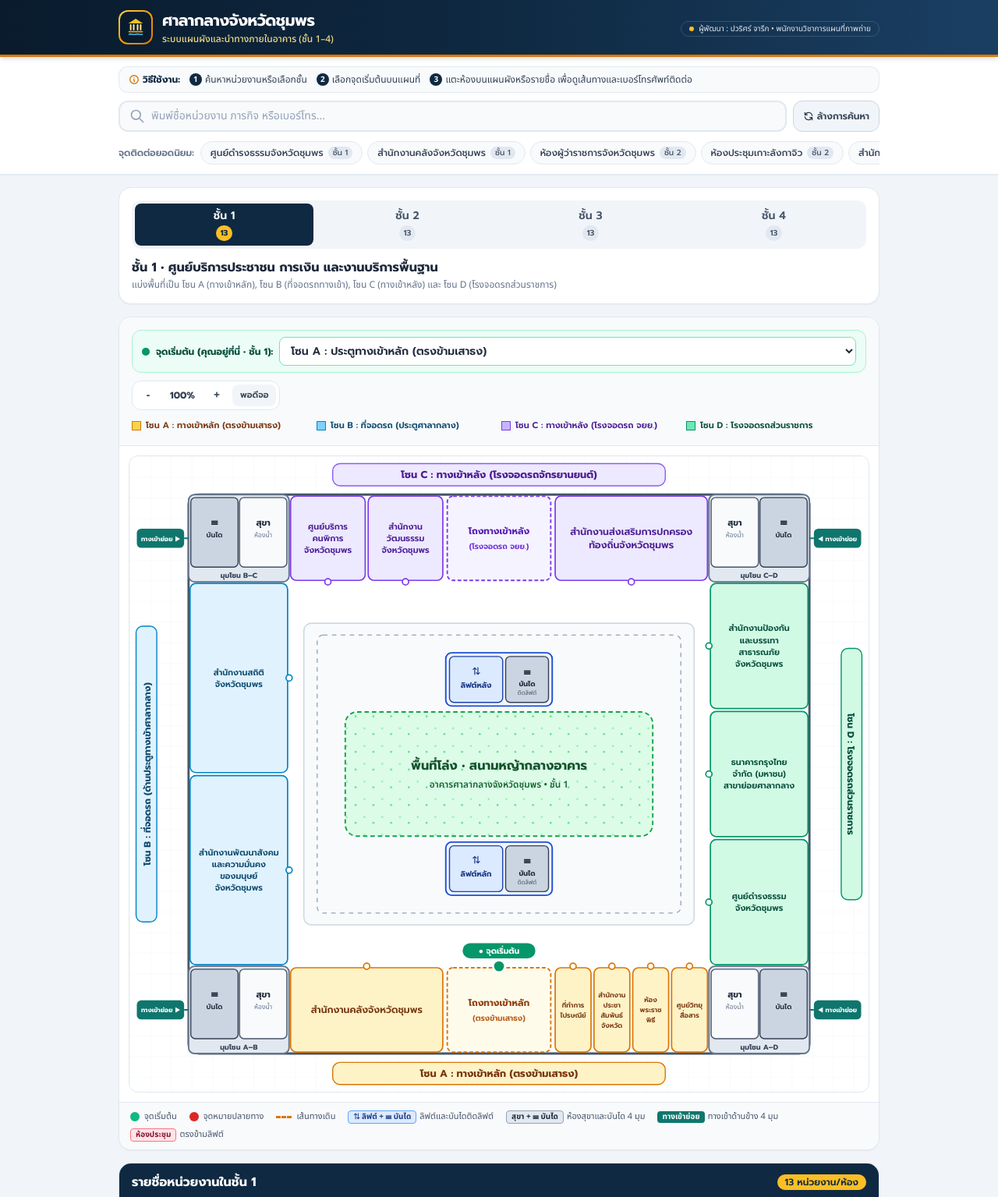
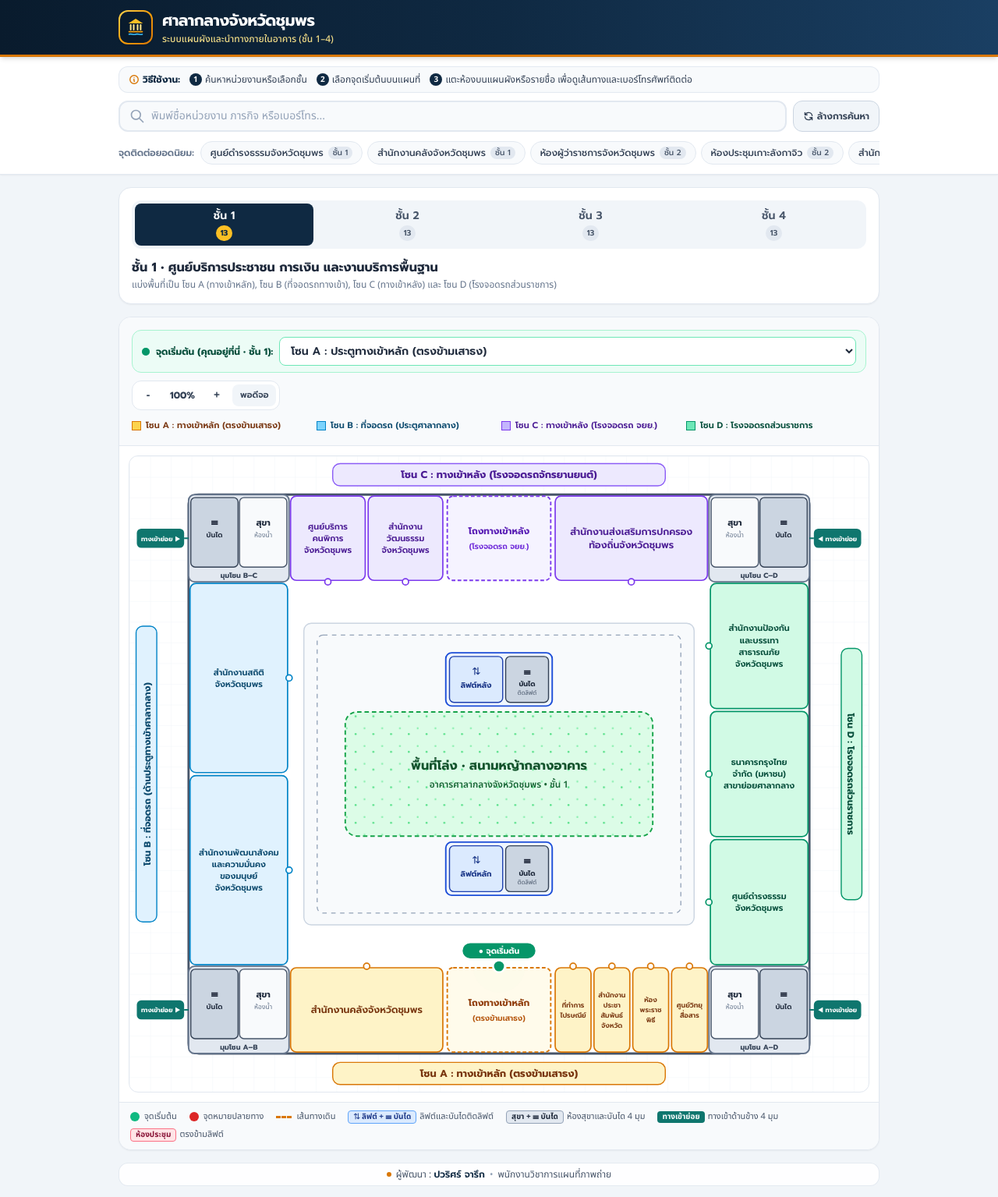
Before and after one commit to pawaritx27/pawaritx27.github.io, a plain HTML site: page index.html in a window 1280 px wide. Shown: the top 1535 px of the page at 78% size. Drawn offline with nearby package versions, Linux system fonts and the light colour scheme.

Commit message:
Update index.html

```diff
--- a/index.html
+++ b/index.html
@@ -82,8 +82,7 @@
 <body class="min-h-screen flex flex-col">
 
   <header class="bg-gradient-to-r from-gov-navyDark via-gov-navy to-gov-navyLight text-white shadow-md border-b-[3px] border-gov-amber z-40">
-    <div class="max-w-5xl mx-auto px-3.5 sm:px-6 py-2.5 sm:py-3 flex flex-col sm:flex-row sm:items-center sm:justify-between gap-2">
-      <div class="flex items-center gap-2.5 sm:gap-3 min-w-0">
+    <div class="max-w-5xl mx-auto px-3.5 sm:px-6 py-2.5 sm:py-3 flex items-center gap-3">
       <div class="w-10 h-10 sm:w-11 sm:h-11 rounded-xl bg-gradient-to-br from-amber-300 via-amber-500 to-amber-600 p-0.5 shrink-0 shadow">
         <div class="w-full h-full rounded-[10px] bg-gov-navyDark flex items-center justify-center">
           <svg class="w-6 h-6 sm:w-7 sm:h-7" viewBox="0 0 36 36" fill="none" xmlns="http://www.w3.org/2000/svg">
@@ -104,14 +103,6 @@
         <p class="text-[11.5px] sm:text-xs text-amber-200/95 font-medium leading-tight mt-0.5">
           ระบบแผนผังและนำทางภายในอาคาร (ชั้น 1–4)
         </p>
-        </div>
-      </div>
-
-      <div class="self-end sm:self-center shrink-0">
-        <div class="inline-flex items-center gap-1.5 px-2.5 py-1 rounded-full bg-white/8 border border-white/15 text-[9.5px] sm:text-[10px] text-slate-200 leading-none">
-          <span class="w-1.5 h-1.5 rounded-full bg-amber-400 shrink-0"></span>
-          <span>ผู้พัฒนา : ปวริศร์ จารึก • พนักงานวิชาการแผนที่ภาพถ่าย</span>
-        </div>
       </div>
     </div>
   </header>
@@ -244,6 +235,15 @@
         <span class="inline-flex items-center gap-1"><span class="px-1.5 py-0.2 rounded bg-rose-100 text-rose-900 border border-rose-400 font-bold text-[10px]">ห้องประชุม</span> ตรงข้ามลิฟต์</span>
       </div>
     </section>
+
+    <div class="flex items-center justify-center px-3 py-1.5 rounded-xl bg-white/90 border border-slate-200/90 shadow-2xs text-[10.5px] sm:text-xs text-slate-600 text-center">
+      <span class="inline-flex flex-wrap items-center justify-center gap-x-1.5 gap-y-0.5">
+        <span class="w-1.5 h-1.5 rounded-full bg-gov-amber shrink-0"></span>
+        <span>ผู้พัฒนา : <b class="font-display font-semibold text-gov-navy">ปวริศร์ จารึก</b></span>
+        <span class="text-slate-400">•</span>
+        <span>พนักงานวิชาการแผนที่ภาพถ่าย</span>
+      </span>
+    </div>
 
     <section id="navigationCard" class="hidden bg-white rounded-2xl border-2 border-gov-amber shadow-md overflow-hidden"></section>
 
```
Lines whose indentation alone changed are shown as unchanged.
